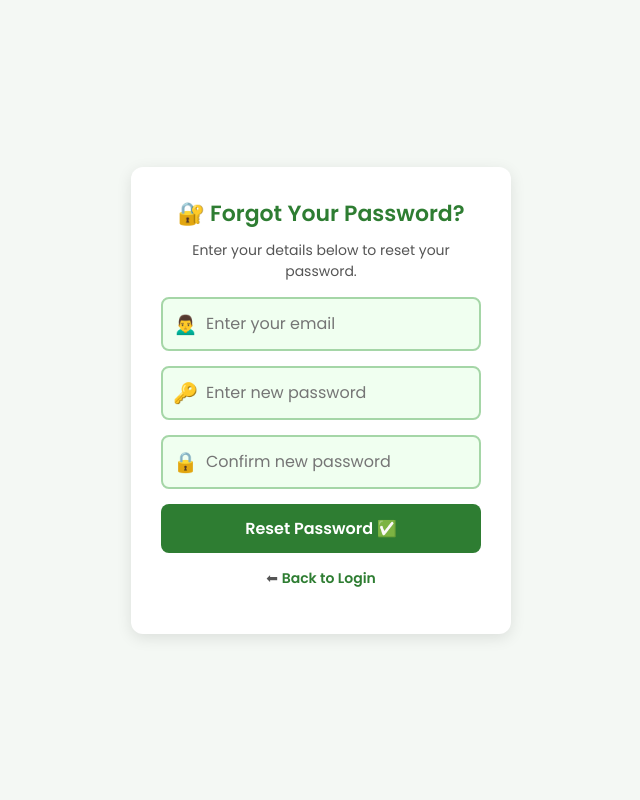
After one commit to Honey22205/Hifi, a Flask app: page /reset_password/1 in a window 1280 px wide. The commit adds this page. Shown: the whole page, without its empty margins (319-959 px from the left). Run offline with Flask 3, Linux system fonts and the light colour scheme; the visitor is signed in with stand-in values (Sample User, id 1).

Commit message:
Implement password reset functionality; update email settings and add new templates for user experience

```diff
--- a/app.py
+++ b/app.py
@@ -37,13 +37,13 @@ def create_app():
         return redirect('/login')
 
     # mail
-    mail = Mail(app)
     app.config['MAIL_SERVER'] = os.getenv('MAIL_SERVER')
     app.config['MAIL_PORT'] = os.getenv('MAIL_PORT')
     app.config['MAIL_USERNAME'] = os.getenv('MAIL_USERNAME')
-    app.config['MAIL_PASSWORD'] = os.getenv('MAIL_PASSWORD')
-    app.config['MAIL_USE_TLS'] = False
-    app.config['MAIL_USE_SSL'] = True
+    app.config['MAIL_PASSWORD'] = os.getenv('MAIL_APP_PASSWORD')
+    app.config['MAIL_USE_TLS'] = True
+    app.config['MAIL_USE_SSL'] = False
+    mail = Mail(app)
 
     # routes
     from routes import register_routes
--- a/routes.py
+++ b/routes.py
@@ -1,4 +1,5 @@
-from flask import Flask, render_template, request, redirect, url_for, flash, session
+import secrets
+from flask import Flask, jsonify, render_template, request, redirect, url_for, flash, session
 from flask_mail import Message
 from models import Customer
 from flask_login import login_user, logout_user, current_user, login_required
@@ -63,22 +64,64 @@ def register_routes(app, db, bcrypt, mail):
         # flash('Logged out successfully.', 'success')
         return redirect(url_for('index'))
 
+
+    @app.route('/reset_password/<token>', methods=['POST', 'GET'])
+    def reset_password(token):
+        if request.method == 'POST':
+            email = request.form['email']
+            password = request.form['newPassword']
+            hashed_password = bcrypt.generate_password_hash(password).decode('utf-8')
+            user = Customer.query.filter_by(email=email).first()
+            if user:
+                user.password = hashed_password
+                db.session.commit()
+                return redirect('/login')
+            else:
+                return render_template('forgetpwd.html', token=token)
+        else:
+            return render_template('forgetpwd.html', token=token)
+
     @app.route('/forget_password', methods=['POST', 'GET'])
     def forget_password():
         if request.method == 'POST':
-            email = request.form['email']
+            email = request.form.get('email')
             user = Customer.query.filter_by(email=email).first()
+
             if user:
-                msg = Message(
-                'Reset Password',
-                sender = app.config.get('MAIL_USERNAME'),
-                recipients = [email]
-               )
-                msg.body = 'Hello Flask message sent from Flask-Mail'
-                mail.send(msg)
-                return 'Sent'
-            else:
-                # flash('Email not found', 'error')
-                return redirect(url_for('forget_password', message='Email not found'))
+                try:
+                    reset_token = secrets.token_urlsafe(16)
+                    print(reset_token)
+                    reset_link = url_for('reset_password', token=reset_token, _external=True)
+                    print(reset_link)
 
-        return render_template('forget_password.html')
+                    msg = Message(
+                        'Password Reset Request',
+                        sender=app.config['MAIL_USERNAME'],
+                        recipients=[email]
+                    )
+                    print(msg)
+                    msg.body = f"""
+                        Hello {user.username},
+
+                        You requested to reset your password. Click the link below:
+
+                        🔗 {reset_link}
+
+                        If you did not request this, please ignore this email.
+
+                        Thanks,
+                        HIFI Delivery Eats Team
+                    """
+
+                    mail.send(msg)
+                    print('Mail sent successfully')
+
+                    return jsonify({'success': True, 'message': 'Reset link sent successfully'})
+
+                except Exception as e:
+                    print(e)
+                    return jsonify({'success': False, 'error': f'Error sending email: {str(e)}'})
+
+            return jsonify({'success': False, 'error': 'Email not found'})
+
+        return render_template('forgetemail.html')
--- /dev/null
+++ b/templates/forgetpwd.html
@@ -0,0 +1,191 @@
+<!DOCTYPE html>
+<html lang="en">
+  <head>
+    <meta charset="UTF-8" />
+    <meta name="viewport" content="width=device-width, initial-scale=1.0" />
+    <title>Forgot Password | HIFI Delivery Eats</title>
+
+    <!-- Google Font -->
+    <link
+      href="https://fonts.googleapis.com/css2?family=Poppins:wght@300;400;600&display=swap"
+      rel="stylesheet"
+    />
+
+    <style>
+      * {
+        margin: 0;
+        padding: 0;
+        box-sizing: border-box;
+        font-family: "Poppins", sans-serif;
+      }
+
+      body {
+        background-image: url("/img/login.png") no-repeat center center/cover;
+        background-color: #f4f8f4;
+        display: flex;
+        justify-content: center;
+        align-items: center;
+        height: 100vh;
+      }
+
+      .reset-password-container {
+        background: white;
+        padding: 30px;
+        border-radius: 12px;
+        box-shadow: 0px 4px 15px rgba(0, 0, 0, 0.1);
+        text-align: center;
+        width: 100%;
+        max-width: 380px;
+        animation: fadeIn 0.5s ease-in-out;
+      }
+
+      h2 {
+        color: #2e7d32;
+        font-size: 22px;
+        font-weight: 600;
+        margin-bottom: 10px;
+      }
+
+      p {
+        font-size: 14px;
+        color: #555;
+        margin-bottom: 15px;
+      }
+
+      /* Input Fields */
+      .input-group {
+        display: flex;
+        align-items: center;
+        background: #f0fff0;
+        border: 2px solid #a5d6a7;
+        border-radius: 8px;
+        padding: 10px;
+        margin-bottom: 15px;
+      }
+
+      .emoji {
+        font-size: 20px;
+        margin-right: 8px;
+      }
+
+      input {
+        border: none;
+        outline: none;
+        flex: 1;
+        font-size: 16px;
+        background: transparent;
+      }
+
+      /* Button */
+      button {
+        width: 100%;
+        padding: 12px;
+        background: #2e7d32;
+        border: none;
+        color: white;
+        font-size: 16px;
+        border-radius: 8px;
+        cursor: pointer;
+        font-weight: bold;
+        transition: 0.3s;
+      }
+
+      button:hover {
+        background: #1b5e20;
+      }
+
+      /* Back to Login */
+      .back-to-login {
+        margin-top: 15px;
+        font-size: 14px;
+      }
+
+      .back-to-login a {
+        text-decoration: none;
+        color: #2e7d32;
+        font-weight: bold;
+      }
+
+      .back-to-login a:hover {
+        text-decoration: underline;
+      }
+
+      /* Animations */
+      @keyframes fadeIn {
+        from {
+          opacity: 0;
+          transform: translateY(-20px);
+        }
+        to {
+          opacity: 1;
+          transform: translateY(0);
+        }
+      }
+    </style>
+  </head>
+  <body>
+    <div class="reset-password-container">
+      <h2>🔐 Forgot Your Password?</h2>
+      <p>Enter your details below to reset your password.</p>
+
+
+      <form id="resetPasswordForm" action="{{ url_for('reset_password', token=token) }}"
+      method="POST">
+        <div class="input-group">
+          <span class="emoji">🙍‍♂️</span>
+          <input
+            type="text"
+            id="email"
+            name="email"
+            placeholder="Enter your email"
+            required
+          />
+        </div>
+
+        <div class="input-group">
+          <span class="emoji">🔑</span>
+          <input
+            type="password"
+            id="newPassword"
+            name="newPassword"
+            placeholder="Enter new password"
+            required
+          />
+        </div>
+
+        <div class="input-group">
+          <span class="emoji">🔒</span>
+          <input
+            type="password"
+            id="confirmPassword"
+            name="confirmPassword"
+            placeholder="Confirm new password"
+            required
+          />
+        </div>
+
+        <button type="submit">Reset Password ✅</button>
+      </form>
+
+      <p class="back-to-login">⬅ <a href="index.html">Back to Login</a></p>
+    </div>
+
+    <script>
+      document
+        .getElementById("resetPasswordForm")
+        .addEventListener("submit", function (event) {
+          let newPassword = document.getElementById("newPassword").value;
+          let confirmPassword =
+            document.getElementById("confirmPassword").value;
+
+          if (newPassword.length < 6) {
+            alert("Password must be at least 6 characters long.");
+            event.preventDefault(); // Prevent submission if invalid
+          } else if (newPassword !== confirmPassword) {
+            alert("Passwords do not match. Please try again.");
+            event.preventDefault(); // Prevent submission if invalid
+          }
+        });
+    </script>
+  </body>
+</html>
--- a/templates/index.html
+++ b/templates/index.html
@@ -123,6 +123,7 @@
             <img src="https://img.icons8.com/color/24/000000/google-logo.png"/> Sign up with Google
         </button>
 
+        <p><a href="{{url_for('forget_password')}}">Forget password</a></p>
         <p class="signup-link">Don't have an account? <a href="{{url_for('signup')}}">Sign up</a></p>
     </form>
 
--- a/templates/signup.html
+++ b/templates/signup.html
@@ -144,6 +144,9 @@
             </div>
 
             <button type="submit" class="signup-btn">Sign Up <span>🚀</span></button>
+            <p class="signup-link">Already have an account?
+                <a href="index.html" class="login-btn">Login</a>
+            </p>
         </form>
     </div>
 
```
Also changed, not shown: templates/forgetemail.html (added, +128 -0 lines), instance/database.db, 1 other file.
